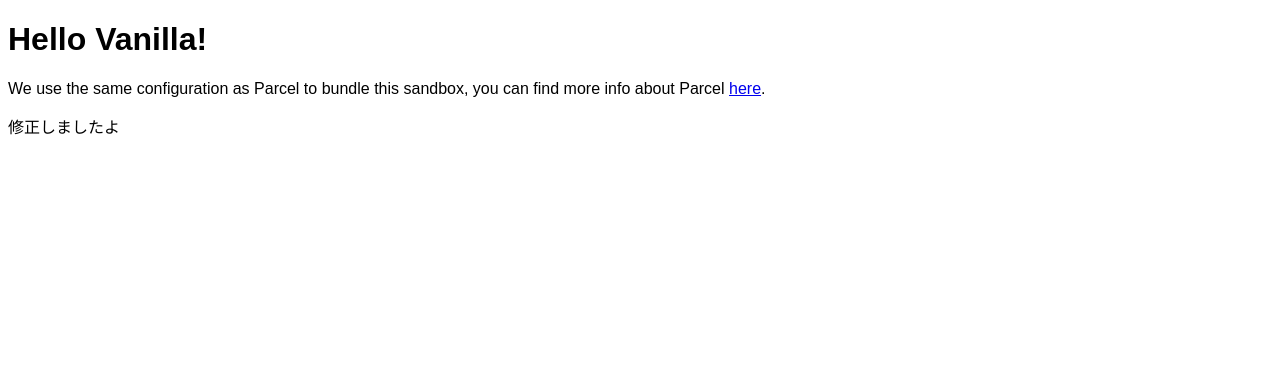
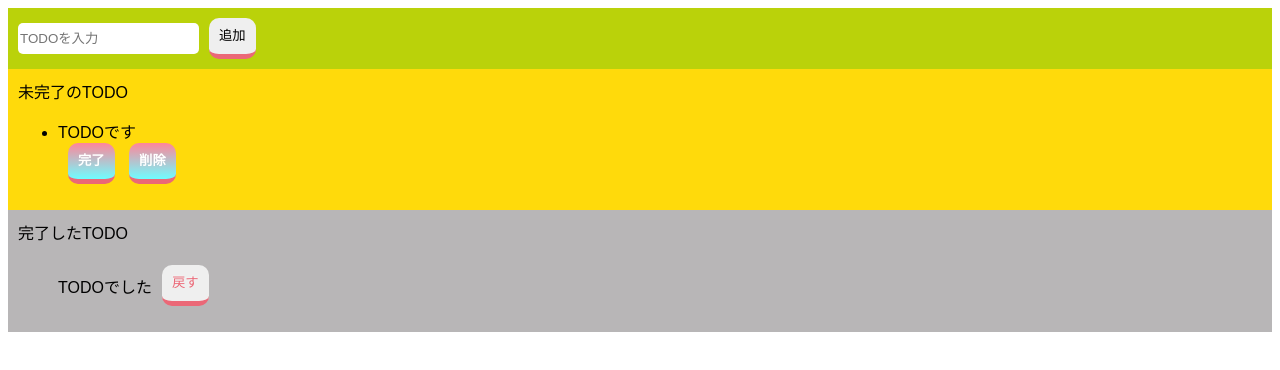
Before and after one commit to fukuharakayano/react-study, a website built with Parcel: page src/index.html in a window 1280 px wide. Built offline with nearby package versions, Linux system fonts and the light colour scheme.

Commit message:
TODO(JS)

```diff
--- a/src/index.html
+++ b/src/index.html
@@ -1,13 +1,35 @@
 <!DOCTYPE html>
 <html>
   <head>
-    <title>Parcel Sandbox</title>
+    <title>TODO(JS)</title>
     <meta charset="UTF-8" />
   </head>
 
   <body>
-    <div id="app"></div>
-    <p>修正しましたよ</p>
+    <div class="todo-container todo-input">
+      <input id="add-text" placeholder="TODOを入力">
+      <button id="add-button">追加</button>
+    </div>
+    <div class="todo-container todo-imcomplate">
+      <p>未完了のTODO</p>
+      <ul id="todo-lists">
+        <li class="imcomplate-todo-list">
+          <p>TODOです</p>
+          <button id="complate-button">完了</button>
+          <button>削除</button>
+        </li>
+      </ul>
+    </div>
+    <div class="todo-container todo-complate">
+      <p>完了したTODO</p>
+      <ul>
+        <li class="todo-list">
+          <p>TODOでした</p>
+          <button>戻す</button>
+          <!-- <button>追加</button> -->
+        </li>
+      </ul>
+    </div>
 
     <script src="./index.mjs" type="module"></script>
   </body>
--- a/src/index.mjs
+++ b/src/index.mjs
@@ -1,10 +1,52 @@
 import "./styles.css";
 
-document.getElementById("app").innerHTML = `
-<h1>Hello Vanilla!</h1>
-<div>
-  We use the same configuration as Parcel to bundle this sandbox, you can find more
-  info about Parcel
-  <a href="https://parceljs.org" target="_blank" rel="noopener noreferrer">here</a>.
-</div>
-`;
+const onClickAdd = () => {
+  //テキストボックスの値を取得
+  const inputText = document.getElementById("add-text").value;
+  document.getElementById("add-text").value = "";
+  if (inputText) {
+    //li生成
+    const li = document.createElement("li");
+    li.className = "todo-list";
+    li.innerText = inputText;
+
+    //完了ボタン生成
+    const complateButton = document.createElement("button");
+    complateButton.innerText = "完了";
+    complateButton.addEventListener("click", () => {
+      //押された完了ボタンのdivを未完了リストから削除
+      const target = complateButton.parentNode;
+      deleteFromIncomplateList(target);
+      //完了リストに追加
+      const text = target.firstElementChild.innerText;
+      //div以下を初期化
+      target.textContent = null;
+    });
+
+    //削除ボタン生成
+    const deleteButton = document.createElement("button");
+    deleteButton.innerText = "削除";
+    deleteButton.addEventListener("click", () => {
+      //押された削除ボタンのdivを未完了リストから削除
+      const deleteTarget = deleteButton.parentNode;
+      deleteFromIncomplateList(deleteTarget);
+    });
+
+    const todoLists = document.getElementById("todo-lists");
+    //todoリストにテキストを追加
+    todoLists.appendChild(li);
+    //todoリストに完了ボタンを追加
+    li.appendChild(complateButton);
+    //todoリストに完了ボタンを追加
+    li.appendChild(deleteButton);
+  }
+};
+
+//未完了リストから指定の要素を削除
+const deleteFromIncomplateList = (deleteTarget) => {
+  document.getElementById("todo-lists").removeChild(deleteTarget);
+};
+
+document
+  .getElementById("add-button")
+  .addEventListener("click", () => onClickAdd());
--- a/src/styles.css
+++ b/src/styles.css
@@ -1,3 +1,63 @@
 body {
   font-family: sans-serif;
 }
+p {
+  margin-block-start: 0;
+  margin-block-end: 0;
+}
+
+.todo-container {
+  padding: 10px;
+}
+.todo-container p {
+  color: #000;
+  /* font-weight: bold; */
+}
+
+.todo-input {
+  background-color: rgb(186, 210, 10);
+  display: flex;
+}
+.todo-input input {
+  display: block;
+  margin: 5px 0;
+  border-radius: 5px;
+  border: none;
+}
+.todo-imcomplate {
+  background-color: rgb(255, 218, 11);
+}
+.todo-complate {
+  background-color: rgb(184, 182, 183);
+}
+
+.todo-list {
+  display: flex;
+  align-items: center;
+  padding-top: 5px;
+}
+button {
+  margin-left: 10px;
+  border-radius: 10px;
+  border: none;
+  box-shadow: none;
+  padding: 10px;
+  line-height: 16px;
+  letter-spacing: 1.5;
+  border-bottom: 5px solid #eb6877;
+}
+
+.todo-imcomplate button {
+  color: white;
+  font-weight: bold;
+  background: linear-gradient(rgb(255, 133, 153), rgb(111, 253, 255));
+}
+.todo-complate button {
+  color: #eb6877;
+  text-shadow: -1px -1px 1px rgba(255, 255, 255, 0.44);
+}
+
+button:hover {
+  margin-top: 3px;
+  border-bottom: 2px solid #eb6877;
+}
```
